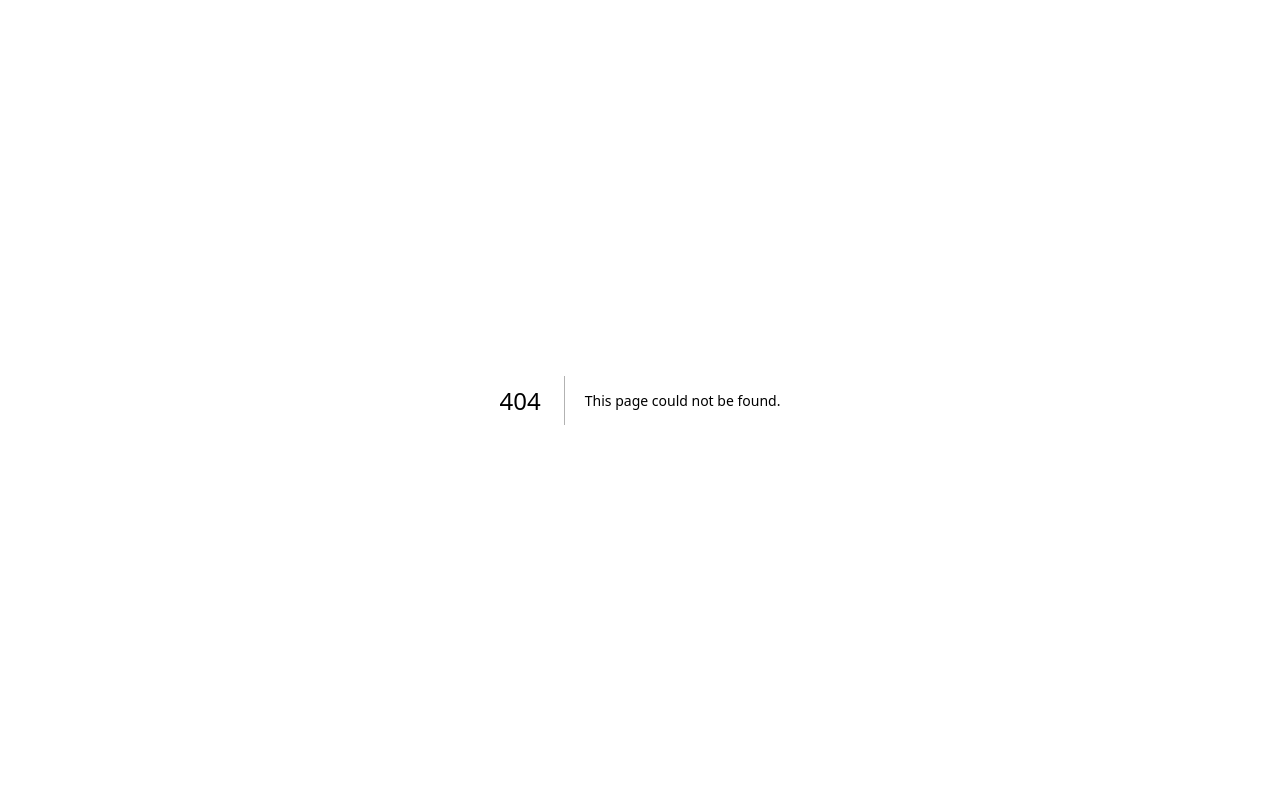
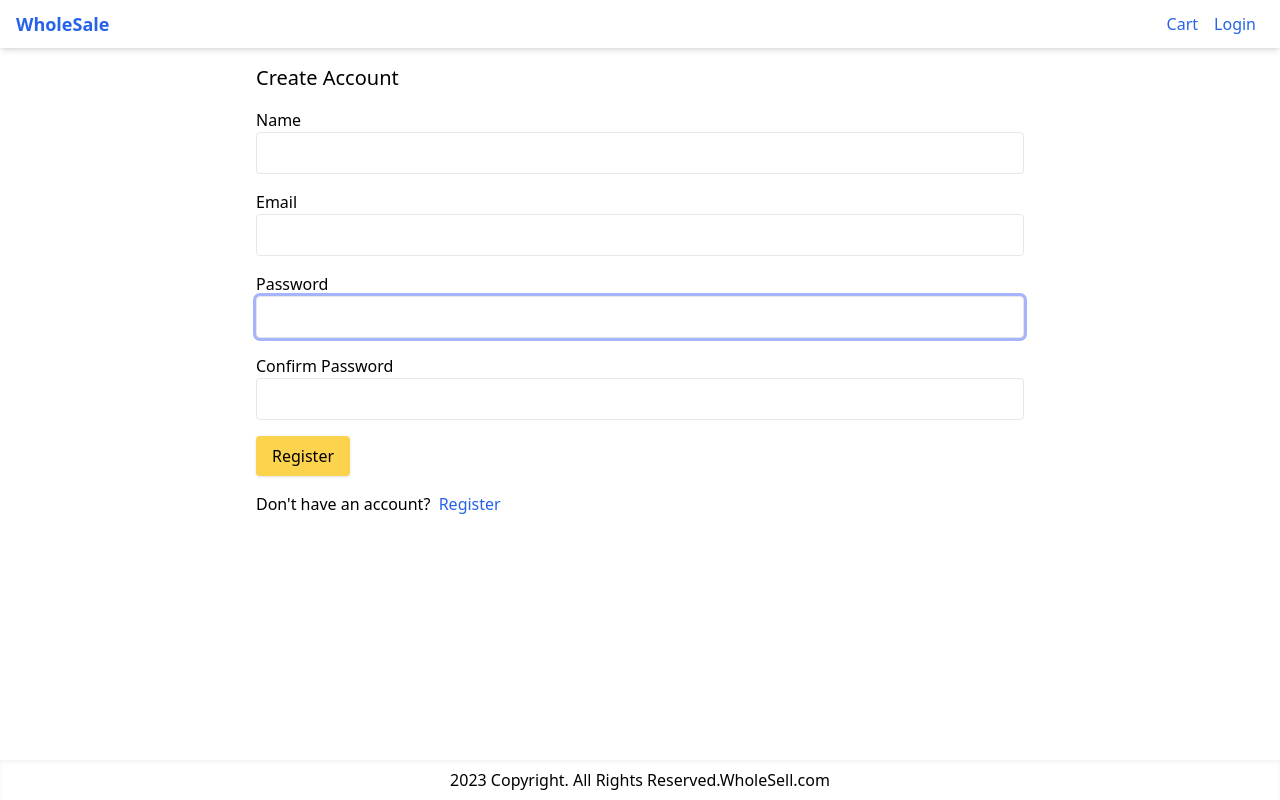
Before and after one commit to enamulhimel/nextjs-tailwind-react-wholesale, a Next.js app: page /register in a window 1280 px wide. Before the commit this address had no page. Built offline with nearby package versions, Linux system fonts and the light colour scheme; no server answers.

Commit message:
register page created

```diff
--- a/package.json
+++ b/package.json
@@ -11,6 +11,7 @@
   "dependencies": {
     "@headlessui/react": "^1.7.14",
     "@heroicons/react": "^1.0.6",
+    "axios": "^1.4.0",
     "bcryptjs": "^2.4.3",
     "js-cookie": "^3.0.5",
     "mongoose": "^7.2.2",
--- /dev/null
+++ b/pages/api/auth/signup.js
@@ -0,0 +1,50 @@
+import bcryptjs from 'bcryptjs';
+import User from '../../../models/User';
+import db from '../../../utilities/db';
+
+async function handler(req, res) {
+  if (req.method !== 'POST') {
+    return;
+  }
+  const { name, email, password } = req.body;
+  if (
+    !name ||
+    !email ||
+    !email.includes('@') ||
+    !password ||
+    password.trim().length < 5
+  ) {
+    res.status(422).json({
+      message: 'Validation error',
+    });
+    return;
+  }
+
+  await db.connect();
+
+  const existingUser = await User.findOne({ email: email });
+  if (existingUser) {
+    res.status(422).json({ message: 'User exists already!' });
+    await db.disconnect();
+    return;
+  }
+
+  const newUser = new User({
+    name,
+    email,
+    password: bcryptjs.hashSync(password),
+    isAdmin: false,
+  });
+
+  const user = await newUser.save();
+  await db.disconnect();
+  res.status(201).send({
+    message: 'Created user!',
+    _id: user._id,
+    name: user.name,
+    email: user.email,
+    isAdmin: user.isAdmin,
+  });
+}
+
+export default handler;
--- /dev/null
+++ b/pages/register.js
@@ -0,0 +1,142 @@
+import Link from 'next/link';
+import React, { useEffect } from 'react';
+import { signIn, useSession } from 'next-auth/react';
+import { useForm } from 'react-hook-form';
+import Layout from '../components/Layout';
+import { getError } from '../utilities/error';
+import { toast } from 'react-toastify';
+import { useRouter } from 'next/router';
+import axios from 'axios';
+
+export default function LoginScreen() {
+  const { data: session } = useSession();
+
+  const router = useRouter();
+  const { redirect } = router.query;
+
+  useEffect(() => {
+    if (session?.user) {
+      router.push(redirect || '/');
+    }
+  }, [router, session, redirect]);
+
+  const {
+    handleSubmit,
+    register,
+    getValues,
+    formState: { errors },
+  } = useForm();
+  const submitHandler = async ({ name, email, password }) => {
+    try {
+      await axios.post('/api/auth/signup', {
+        name,
+        email,
+        password,
+      });
+
+      const result = await signIn('credentials', {
+        redirect: false,
+        email,
+        password,
+      });
+      if (result.error) {
+        toast.error(result.error);
+      }
+    } catch (err) {
+      toast.error(getError(err));
+    }
+  };
+  return (
+    <Layout title="Create Account">
+      <form
+        className="mx-auto max-w-screen-md"
+        onSubmit={handleSubmit(submitHandler)}
+      >
+        <h1 className="mb-4 text-xl">Create Account</h1>
+        <div className="mb-4">
+          <label htmlFor="name">Name</label>
+          <input
+            type="text"
+            className="w-full"
+            id="name"
+            autoFocus
+            {...register('name', {
+              required: 'Please enter name',
+            })}
+          />
+          {errors.name && (
+            <div className="text-red-500">{errors.name.message}</div>
+          )}
+        </div>
+
+        <div className="mb-4">
+          <label htmlFor="email">Email</label>
+          <input
+            type="email"
+            {...register('email', {
+              required: 'Please enter email',
+              pattern: {
+                value: /^[a-zA-Z0-9_.+-]+@[a-zA-Z0-9-]+.[a-zA-Z0-9-.]+$/i,
+                message: 'Please enter valid email',
+              },
+            })}
+            className="w-full"
+            id="email"
+          ></input>
+          {errors.email && (
+            <div className="text-red-500">{errors.email.message}</div>
+          )}
+        </div>
+        <div className="mb-4">
+          <label htmlFor="password">Password</label>
+          <input
+            type="password"
+            {...register('password', {
+              required: 'Please enter password',
+              minLength: { value: 6, message: 'password is more than 5 chars' },
+            })}
+            className="w-full"
+            id="password"
+            autoFocus
+          ></input>
+          {errors.password && (
+            <div className="text-red-500 ">{errors.password.message}</div>
+          )}
+        </div>
+        <div className="mb-4">
+          <label htmlFor="confirmPassword">Confirm Password</label>
+          <input
+            className="w-full"
+            type="password"
+            id="confirmPassword"
+            {...register('confirmPassword', {
+              required: 'Please enter confirm password',
+              validate: (value) => value === getValues('password'),
+              minLength: {
+                value: 6,
+                message: 'confirm password is more than 5 chars',
+              },
+            })}
+          />
+          {errors.confirmPassword && (
+            <div className="text-red-500 ">
+              {errors.confirmPassword.message}
+            </div>
+          )}
+          {errors.confirmPassword &&
+            errors.confirmPassword.type === 'validate' && (
+              <div className="text-red-500 ">Password do not match</div>
+            )}
+        </div>
+
+        <div className="mb-4 ">
+          <button className="primary-button">Register</button>
+        </div>
+        <div className="mb-4 ">
+          Don&apos;t have an account? &nbsp;
+          <Link href={`/register?redirect=${redirect || '/'}`}>Register</Link>
+        </div>
+      </form>
+    </Layout>
+  );
+}
```
Also changed, not shown: 1 other file (tests, documents, lock files or other folders).
